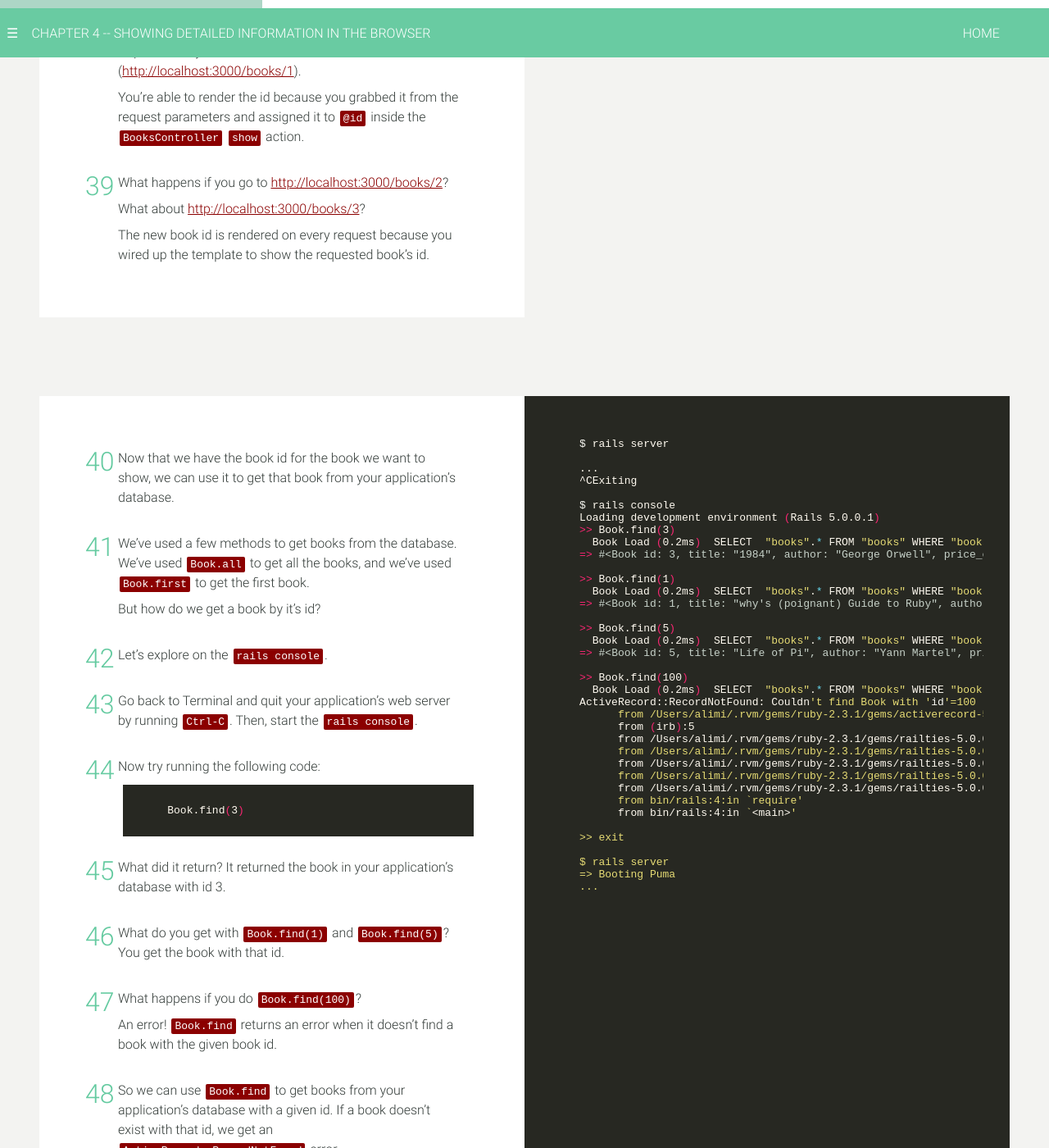
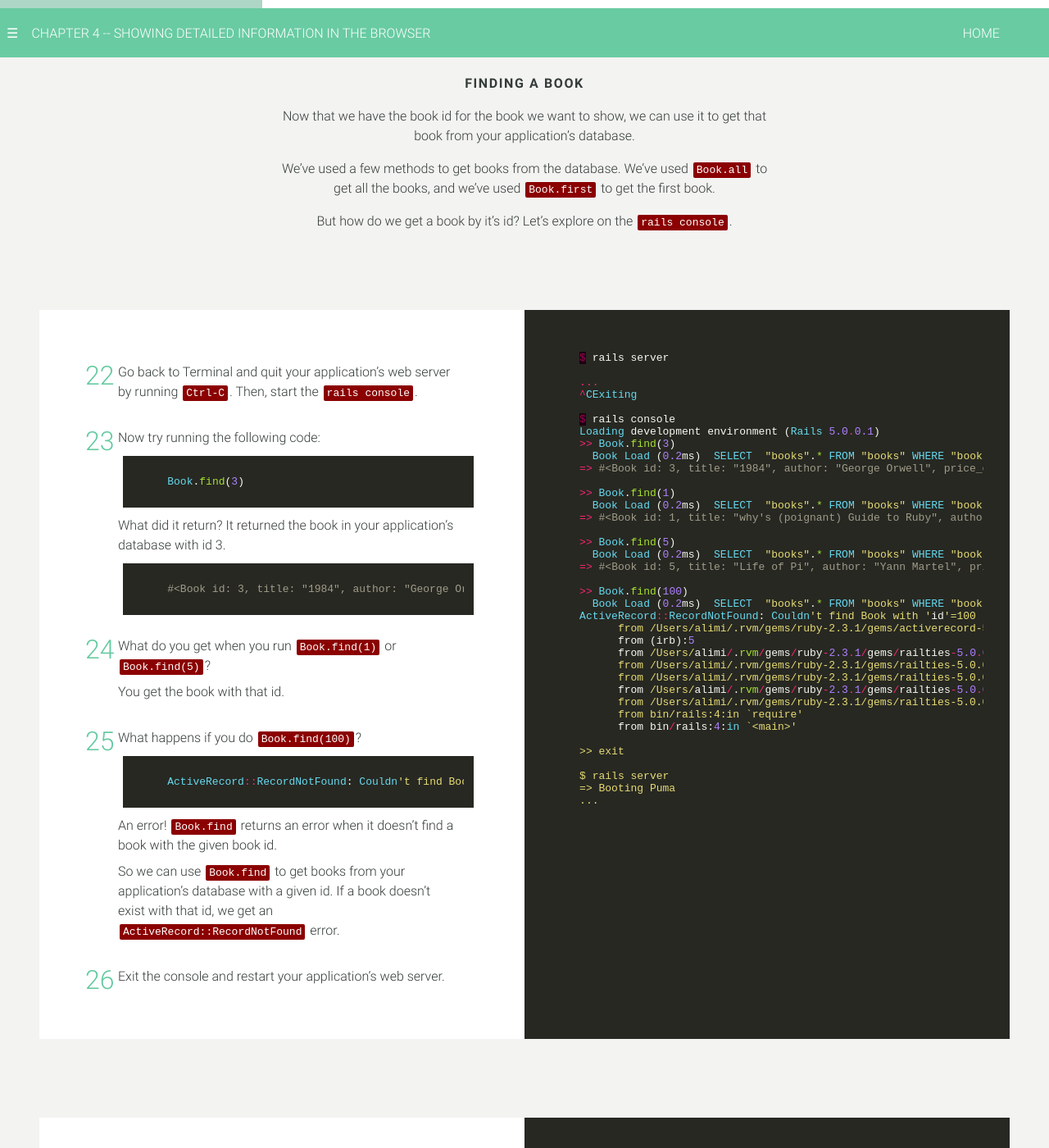
Before and after one commit to bmoreonrails/rails_tutorial, a Jekyll site: the page built from _chapters/chapter_04.md, in a window 1280 px wide and 1400 px high, scrolled down 7517 px. Shown: the whole window at 82% size. Built offline with Jekyll 4.4.1, drawn with Linux system fonts in a browser that asks for light colours; some of the changed text lies outside the part shown.

Commit message:
Update Chapter 4
  * Update copy and add a couple images

````diff
--- a/_chapters/chapter_04.md
+++ b/_chapters/chapter_04.md
@@ -17,15 +17,19 @@
 
 {% steps %}
 {% list %}
-  1.  Let's start by looking at your application's routes again.
+  Let's start by looking at your application's routes again.
 
   1.  Open Terminal and go to your `bookstore` directory.
 
   1.  Run `rake routes`.
 
-  1.  So far we've worked with the first row in the routes table. We used the `/books` path with the `BooksController` `index` action to list all your application's books.
+      So far we've worked with the first row in the routes table. We used the `/books` path with the `BooksController` `index` action to list all your application's books.
 
-  1.  Now that we want to show detailed book information we'll need to use a different route.
+      ```shell
+      books GET    /books(.:format)          books#index
+      ```
+
+      Now that we want to show detailed book information we'll need to use a different route.
 
       ```shell
       book GET    /books/:id(.:format)      books#show
@@ -53,17 +57,17 @@
 
 {% steps %}
 {% list %}
-  1.  In the `/books/:id` path, we can take advantage of `:id` to get a book by it's id.
+  In the `/books/:id` path, we can take advantage of `:id` to get a book by it's id.
 
-      What's that? You didn't know a book could have an id? Let's take a look.
+  What's that? You didn't know a book could have an id? Let's take a look.
 
   1.  Go back to Terminal and start `rails console`.
 
   1.  In the console, run `Book.first` to get the first book from your database.
 
-  1.  Take a look at the output. It might be hard to see, but at the beginning there's an id.
+      Take a look at the output. It might be hard to see, but at the beginning there's an id.
 
-      ```shell
+      ```ruby
       #<Book id: 1, title: "why's (poignant) Guide to Ruby", ... >
       ```
 
@@ -73,18 +77,18 @@
 
       Run `Book.second` and look at the output.
 
-      ```shell
+      ```ruby
       #<Book id: 2, title: "Oh, the Places You'll Go!", ... >
       ```
 
       The second book in your database has an id of ... 2!!!
 
-  1.  By default, every book you create will be given a unique id, and it will be given an id in sequential order.
+      By default, every book you create will be given a unique id, and it will be given an id in sequential order.
 
   1.  Exit the console.
 {% endlist %}
 
-{% highlight shell %}
+{% highlight ruby %}
   $ rails c
   Loading development environment (Rails 5.0.0.1)
   >> Book.first
@@ -101,17 +105,17 @@
 
 {% steps %}
 {% list %}
-  1.  How will the `/books/:id` path work in action?
+  How will the `/books/:id` path work in action?
 
   1.  Go back to Terminal and start your application's web server by running `rails server`.
 
   1.  `:id` can be replaced with specific ids. Since we know your first book's id is 1, we can go to `/books/1`.
 
-  1.  Open your browser and go to [http://localhost:3000/books/1](http://localhost:3000/books/1).
+      Open your browser and go to [http://localhost:3000/books/1](http://localhost:3000/books/1).
 
   1.  An unknown action error?! Why does that look familiar... 😉
 
-      You're trying to access the `BooksController` `show` action, but it doesn't exist. Let's make it.
+      You're trying to access the `BooksController` `show` action, but it doesn't exist. Let's make it!
 {% endlist %}
 
 {% highlight shell %}
@@ -151,7 +155,7 @@
 
   1.  Now you get a different error:
 
-      ```ruby
+      ```shell
       ActionController::UnknownFormat (BooksController#show is missing a template for this request format and variant.
       ```
 
@@ -174,7 +178,7 @@
 
 {% steps %}
 {% list %}
-  1.  Let's add the missing template.
+  Let's add the missing template.
 
   1.  Go back to Terminal and stop your application's web server by running `Ctrl-C`.
 
@@ -182,7 +186,7 @@
 
   1.  Restart your application's web server by running `rails server` and revisit [http://localhost:3000/books/1](http://localhost:3000/books/1).
 
-  1.  Yay! No errors!
+      Remember, a blank page means no errors. 😆
 
       Now that we have the `BooksController` `show` action rendering a template, we're ready to show a book's details.
 {% endlist %}
@@ -202,38 +206,38 @@
 {% endhighlight %}
 {% endsteps %}
 
-{% steps %}
-{% list %}
-  1.  Before you can show a book's details, you have to figure out *which* book's details to show. How can we figure out which book to show?
+{% aside %}
+### How do we know which book we're showing?
 
-  1.  When you visit [http://localhost:3000/books/1](http://localhost:3000/books/1), you send a request to your application's web server. Thanks to Rails routing, the book id (1) is included in that request.
+Before you can show a book's details, you have to figure out *which* book's details to show. How can we figure out which book to show?
 
-      ```shell
-      Started GET "/books/1" for ::1 at 2016-12-26 16:12:07 -0500
-      Processing by BooksController#show as HTML
-        Parameters: {"id"=>"1"}
-        Rendering books/show.html.erb within layouts/application
-        Rendered books/show.html.erb within layouts/application (0.3ms)
-      Completed 200 OK in 266ms (Views: 263.1ms | ActiveRecord: 0.0ms)
-      ```
+When you visit [http://localhost:3000/books/1](http://localhost:3000/books/1), you send a request to your application's web server. Thanks to Rails routing, the book id (1) is included in that request.
 
-      It's tucked in there, but the id is inside the parameters hash. See it? Try to find it in your server's output.
+```shell
+Started GET "/books/1" for ::1 at 2016-12-26 16:12:07 -0500
+Processing by BooksController#show as HTML
+  Parameters: {"id"=>"1"}
+  Rendering books/show.html.erb within layouts/application
+  Rendered books/show.html.erb within layouts/application (0.3ms)
+Completed 200 OK in 266ms (Views: 263.1ms | ActiveRecord: 0.0ms)
+```
 
-      ```shell
-      Parameters: {"id"=>"1"}
-      ```
+It's tucked in there, but the id is inside the parameters hash. See it? Try to find it in your server's output.
 
-  1.  Let's see how we can access the parameters hash in your `BooksController` `show` action.
-{% endlist %}
-{% endsteps %}
+```shell
+Parameters: {"id"=>"1"}
+```
+
+Let's see how we can access the parameters hash in your `BooksController` `show` method.
+{% endaside %}
 
 {% steps %}
 {% list %}
   1.  Open your text editor and go to `app/controllers/books_controller.rb`.
 
-  1.  In your controllers, request parameters are available as `params`.
+  1.  Request parameters are available in all your application's controllers as `params`.
 
-  1.  Inside the `show` method, add the following code:
+      Inside the `show` method, add the following code:
 
       ```ruby
       @id = params[:id]
@@ -255,7 +259,7 @@
 
 {% steps %}
 {% list %}
-  1.  By defining `@id` in the `BooksController` `show` method, it's available in the `BooksController` `show` template.
+  By defining `@id` in the `BooksController` `show` method, it's available in the `BooksController` `show` template.
 
   1.  Open `app/views/books/show.html.erb` in your text editor and add the following:
 
@@ -273,64 +277,75 @@
 
 {% steps %}
 {% list %}
-  1.  Now that the `BooksController` `show` template is wired up to render something, what do you expect to see if you visit [http://localhost:3000/books/1](http://localhost:3000/books/1)?
+  Now that the `BooksController` `show` template is wired up to render something, what do you expect to see if you visit [http://localhost:3000/books/1](http://localhost:3000/books/1)?
 
-      Do you have an idea? Let's verify it!
+  Do you have an idea? Let's verify it!
 
-  1.  Go to [http://localhost:3000/books/1](http://localhost:3000/books/1). What do you see??
+  1.  Go to [http://localhost:3000/books/1](http://localhost:3000/books/1).
+
+      What do you see?? Was it what you were expecting?
 {% endlist %}
 {% endsteps %}
 
 ![Browser showing "/books/1" with the request book's id]({{site.baseurl}}/assets/images/show_with_book_id.png){: .screenshot}
 
-{% steps %}
-{% list %}
-  1.  Did reality meet your expecations?
+{% aside %}
+Did reality meet your expecations?
 
-      The page renders "This book's id is 1." becuase you made a request from your browser with book id 1 ([http://localhost:3000/books/1](http://localhost:3000/books/1)).
+The page renders "This book's id is 1." becuase you made a request from your browser with book id 1 ([http://localhost:3000/books/1](http://localhost:3000/books/1)).
 
-      You're able to render the id because you grabbed it from the request parameters and assigned it to `@id` inside the `BooksController` `show` action.
+You're able to render the id because you grabbed it from the request parameters and assigned it to `@id` inside the `BooksController` `show` action.
 
-  1.  What happens if you go to [http://localhost:3000/books/2](http://localhost:3000/books/2)?
+What happens if you go to [http://localhost:3000/books/2](http://localhost:3000/books/2)?
 
-      What about [http://localhost:3000/books/3](http://localhost:3000/books/3)?
+What about [http://localhost:3000/books/3](http://localhost:3000/books/3)?
 
-      The new book id is rendered on every request because you wired up the template to show the requested book's id.
-{% endlist %}
-{% endsteps %}
+The new book id is rendered on every request because you wired up the template to show the requested book's id.
+{% endaside %}
+
+{% aside %}
+### Finding a Book
+
+Now that we have the book id for the book we want to show, we can use it to get that book from your application's database.
+
+We've used a few methods to get books from the database. We've used `Book.all` to get all the books, and we've used `Book.first` to get the first book.
+
+But how do we get a book by it's id? Let's explore on the `rails console`.
+{% endaside %}
 
 {% steps %}
 {% list %}
-  1.  Now that we have the book id for the book we want to show, we can use it to get that book from your application's database.
-
-  1.  We've used a few methods to get books from the database. We've used `Book.all` to get all the books, and we've used `Book.first` to get the first book.
-
-      But how do we get a book by it's id?
-
-  1.  Let's explore on the `rails console`.
-
   1.  Go back to Terminal and quit your application's web server by running `Ctrl-C`. Then, start the `rails console`.
 
   1.  Now try running the following code:
 
-      ```shell
+      ```ruby
       Book.find(3)
       ```
 
-  1.  What did it return? It returned the book in your application's database with id 3.
+      What did it return? It returned the book in your application's database with id 3.
 
-  1.  What do you get with `Book.find(1)` and `Book.find(5)`? You get the book with that id.
+      ```ruby
+      #<Book id: 3, title: "1984", author: "George Orwell", price_cents: 0, created_at: "2016-12-26 15:51:15", updated_at: "2016-12-26 15:51:15", quantity: 200>
+      ```
+
+  1.  What do you get when you run `Book.find(1)` or `Book.find(5)`?
+
+      You get the book with that id.
 
   1.  What happens if you do `Book.find(100)`?
 
+      ```ruby
+      ActiveRecord::RecordNotFound: Couldn't find Book with 'id'=100
+      ```
       An error! `Book.find` returns an error when it doesn't find a book with the given book id.
 
-  1.  So we can use `Book.find` to get books from your application's database with a given id. If a book doesn't exist with that id, we get an `ActiveRecord::RecordNotFound` error.
+      So we can use `Book.find` to get books from your application's database with a given id. If a book doesn't exist with that id, we get an `ActiveRecord::RecordNotFound` error.
 
   1.  Exit the console and restart your application's web server.
 {% endlist %}
 
-{% highlight shell %}
+{% highlight ruby %}
   $ rails server
 
   ...
@@ -373,13 +388,13 @@
 
 {% steps %}
 {% list %}
-  1.  Let's use our new knowledge of `Book.find` to get and show the requested book in the `BooksController` `show` action.
+  Let's use our new knowledge of `Book.find` to get and show the requested book in the `BooksController` `show` method.
 
   1.  In your text editor, open the `BooksController`.
 
   1.  We've already grabbed the requested book id and set it to `@id`. Let's use that to find the requested book.
 
-  1.  Add the following line to the end of the `show` method:
+      Add the following line to the end of the `show` method:
 
       ```ruby
       @book = Book.find(@id)
@@ -423,14 +438,18 @@
 {% endhighlight %}
 {% endsteps %}
 
+![Browser showing the first book's id and title]({{site.baseurl}}/assets/images/show_book_id_and_title.png){: .screenshot}
+
+{% aside %}
+Yay! You got the request book and showed *some* of its information.
+
+Unfortunately, it's kinda smashed together on the page.
+
+Let's use a definition list to clean it up.
+{% endaside %}
+
 {% steps %}
 {% list %}
-  1.  Yay! You got the request book and showed *some* of its information.
-
-      Unfortunately, it's kinda smashed together on the page.
-
-      Let's use a definition list to clean it up.
-
   1.  Open `app/views/books/show.html.erb` in your text editor and delete everything in the file.
 
       Yes, EVERYTHING.
@@ -449,7 +468,7 @@
       </dl>
       ```
 
-      This is an HTML [definition list](https://developer.mozilla.org/en-US/docs/Web/HTML/Element/dl) with a couple of terms: id and title. The terms are defined with values for the given book.
+      This is an HTML [definition list](https://developer.mozilla.org/en-US/docs/Web/HTML/Element/dl) with a couple of terms: "Id" and "Title". The terms are defined with values for the given book.
 
       Save your changes and go to [http://localhost:3000/books/1](http://localhost:3000/books/1) to see the results.
 {% endlist %}
@@ -521,18 +540,22 @@
 {% endhighlight %}
 {% endsteps %}
 
+{% aside %}
+### Price Cents?
+
+The books details look great, but doesn't "Price Cents" look kinda weird?
+
+Do you ever wonder how much something would cost in pennies? Really?! I thought I was the only one!
+
+For most people, it would be easier to see the book's price in dollars. Fortunately, Rails has our back.
+
+Rails provides a [`number_to_currency` method](http://api.rubyonrails.org/classes/ActionView/Helpers/NumberHelper.html#method-i-number_to_currency) that prints a number as currency.
+
+Let's see what happens when you use it.
+{% endaside %}
+
 {% steps %}
 {% list %}
-  1.  The books details look great, but doesn't "Price Cents" look kinda weird?
-
-      Do you ever wonder how much something would cost in pennies? Really?! I thought I was the only one!
-
-      For most people, it would be easier to see the book's price in dollars. Fortunately, Rails has our back.
-
-  1.  Rails provides a [`number_to_currency` method](http://api.rubyonrails.org/classes/ActionView/Helpers/NumberHelper.html#method-i-number_to_currency) that prints a number as currency.
-
-      Let's see what happens when you use it.
-
   1.  Reopen `app/views/books/show.html.erb` and change the "Price Cents" definition from
 
       ```erb
@@ -547,6 +570,7 @@
 
   1.  Save your changes and revist [http://localhost:3000/books/1](http://localhost:3000/books/1).
 {% endlist %}
+
 {% highlight erb linenos %}
   <dl>
     <dt>Id</dt>
@@ -569,16 +593,18 @@
 
 ![Browser showing "/books/1" with `number_to_currency(price_cents)`]({{site.baseurl}}/assets/images/pretty_price_show.png){: .screenshot}
 
+{% aside %}
+Looks great, right?!
+
+Except *why's (poignant) Guide to Ruby* doesn't cost $100.00. We set the book's `price_cents` to 100, and 100 cents is $1.00.
+
+`number_to_currency` formats a number as a dollar amount, but the number has to be in dollars.
+
+We need to first convert `price_cents` to dollars before we can really use `number_to_currency`.
+{% endaside %}
+
 {% steps %}
 {% list %}
-  1.  Looks great, right!
-
-      Except *why's (poignant) Guide to Ruby* doesn't cost $100.00. We set the books price_cents to 100, and 100 cents is $1.00.
-
-  1.  `number_to_currency` formats a number as a dollar amount, but the number has to be in dollars.
-
-      We need to first convert `price_cents` to dollars before we can really use `number_to_currency`.
-
   1.  Reopen `app/views/books/show.html.erb` and change the "Price Cents" definition from
 
       ```erb
@@ -591,9 +617,9 @@
       <dd><%= number_to_currency(@book.price_cents / 100.0) %></dd>
       ```
 
-  1.  To convert from cents to dollars, we can simply divide by 100.
+      To convert from cents to dollars, we can simply divide by 100.
 
-      (Actually we have to divide by 100.0 because [floating point math is fun](http://memecrunch.com/meme/ALWHK/if-you-use-floating-point-math/image.jpg))
+      (Actually we have to divide by 100.0 because [floating point math is fun]({{site.baseurl}}/assets/images/floating_point_math_bad_times.png))
 
       Then, the converted value is used by `number_to_currency`.
 
@@ -625,32 +651,36 @@
 ![Browser showing "/books/1" with a nicely formated price]({{site.baseurl}}/assets/images/but_its_in_cents_show.png){: .screenshot}
 
 {% aside %}
-  We're making really good progress! Anyone can visit your bookstore to see what books you have, and they can learn a little about those books.
+We're making really good progress! Anyone can visit your bookstore to see what books you have, and they can learn a little about those books.
 
-  I love that we can see what books you have and how much they cost, but what if I've never heard of one of your books before??
+I love that I can see what books you have and how much they cost, but what if I've never heard of one of your books before??
 
-  Let's add book descriptions to help give just a little more info about your books.
+Let's add book descriptions to help give just a little more info about your books.
+{% endaside %}
+
+{% aside %}
+### Adding descriptions to books
+
+We can add descriptions to books by adding a `description` column to the `books` table.
+
+Do you remember how we added columns to your application's database tables?
+
+We've done that through migrations. We created a migration to add the `books` table, and we changed that migration to add new columns.
+
+Now that you're bookstore application is coming along, we don't want to go back and edit past migrations. Editing past migrations can compromise the data you've worked so hard to collect!
+
+But how will we add the `description` column to the `books` table??
+
+A new migration!
 {% endaside %}
 
 {% steps %}
 {% list %}
-  1.  We can add descriptions to books by adding a `description` column to the `books` table.
-
-  1.  Do you remember how we added columns to your application's database tables?
-
-      We've done that through migrations. We created a migration to add the `books` table, and we changed that migration to add new columns.
-
-      Now that you're bookstore application is coming along, we don't want to go back and edit past migrations. Editing past migrations can compromise the data you've worked so hard to collect!
-
-      But how will we add the `description` column to the `books` table??
-
-      A new migration!
-
   1.  Go back to Terminal and stop your application's web server by running `Ctrl-C`.
 
   1.  Now, run `rails generate migration add_description_to_books`.
 
-      This creates a new timestamped migration file `db/migrate/CURRENT_TIMESTAMP_add_description_to_books.rb`.
+      This creates a new timestamped migration file `db/migrate/TIMESTAMP_add_description_to_books.rb`.
 {% endlist %}
 
 {% highlight shell %}
@@ -664,13 +694,13 @@
 {% list %}
   1.  Open your new migration in your text editor.
 
-  1.  Inside the change method, add the following line:
+  1.  Inside the `change` method, add the following line:
 
       ```ruby
       add_column :books, :description, :text
       ```
 
-  1.  With this change, we're setting up the migration to add a column to the `books` table. The new column will be named `description` and it will store any amount of `text`.
+      With this change, we're setting up the migration to add a column to the `books` table. The new column will be named `description` and it will store any amount of `text`.
 
   1.  Save your changes.
 {% endlist %}
@@ -686,7 +716,9 @@
 
 {% steps %}
 {% list %}
-  1.  <p>Now, go back to Terminal and run `rake db:migrate` to run your new migration against your application's database.</p>
+  1.  Now, go back to Terminal.
+
+      Run `rake db:migrate` to run your new migration against your application's database.
 {% endlist %}
 
 {% highlight shell %}
@@ -700,23 +732,27 @@
 
 {% steps %}
 {% list %}
-  1.  Let's take a look how this changes your application.
+  Let's take a look at how this changes your bookstore.
 
   1.  In Terminal, start `rails console`, get your first book and assign it to a variable called `my_first_book`.
 
-  1.  Does the book look different?
+      ```ruby
+      my_first_book = Book.first
+      ```
+
+      Does the book look different?
 
       At the end, you should see a nil description.
 
-      ```shell
-      => #<Book id: 1, title: "why's (poignant) Guide to Ruby", ..., description: nil>
+      ```ruby
+      #<Book id: 1, title: "why's (poignant) Guide to Ruby", ..., description: nil>
       ```
 
       `description` is nil because you just added it.
 
   1.  You can give `my_first_book` a description by running
 
-      ```shell
+      ```ruby
       my_first_book.update(description: "YOUR INSPIRING DESCRIPTION")
       ```
 
@@ -731,7 +767,7 @@
   1.  When you're done, exit the `rails console` and restart your application's web server by running `rails server`.
 {% endlist %}
 
-{% highlight shell %}
+{% highlight ruby %}
   $ rails console
   Loading development environment (Rails 5.0.0.1)
 
@@ -756,13 +792,18 @@
 {% list %}
   1.  Now that your books have descriptions, you can share them with the WORLD!
 
-  1.  Reopen `app/views/books/show.html.erb` and add the book's description to the end of the definition list.
+      Reopen `app/views/books/show.html.erb` and add the book's description to the end of the definition list.
 {% endlist %}
 {% endsteps %}
 
 {% steps %}
 {% list %}
-  1.  What did you come up with? Here's the complete template.
+  1.  What did you come up with? You should've added the following lines:
+
+      ```erb
+      <dt>Description</dt>
+      <dd><%= @book.description %></dd>
+      ```
 
   1.  Save your changes and view your beautiful descriptions in your browser.
 {% endlist %}
@@ -792,23 +833,23 @@
 
 ![Browser showing "/books/1" with a lovely description of "why's (poignant) Guide to Ruby"]({{site.baseurl}}/assets/images/describing_in_show.png){: .screenshot}
 
-{% steps %}
-{% list %}
-  1.  Now you have a lovely books index and lots of individual book views, but there is no relationship between the two. Let's link them!
+{% aside %}
+### Links!
 
-  1.  Since you have a books index with a little bit of book information and book views lots of specific information, it makes sense to link from the books index to specific book pages.
+Now you have a lovely books index and lots of individual book views, but there is no relationship between the two. Let's link them!
 
-      A visitor to your bookstore viewing a book could click on it to get more detailed information.
+Since you have a books index with a little bit of book information and book views lots of specific information, it makes sense to link from the books index to specific book pages.
 
-      We'll update the index so book titles link to their book's page.
-{% endlist %}
-{% endsteps %}
+If a visitor to your bookstore is really excited to see a book on the index, they could click on that book to get more detailed information about it.
+
+We'll update the index so book titles link to their book's page.
+{% endaside %}
 
 {% steps %}
 {% list %}
-  1.  In HTML, you add links using anchor elements (`<a>` tags). Anchor elements link to other pages by their `href` attribute.
+  In HTML, you add links using anchor elements (`<a>` tags). Anchor elements link to other pages by their `href` attribute.
 
-      Fortunately, Rails gives us a convience method to abstract away some of that work.
+  Fortunately, Rails gives us a convience method to abstract away some of that work.
 
   1.  In your text editor, open `app/views/books/index.html.erb`.
 
````
Also changed, not shown: assets/images/floating_point_math_bad_times.png (added), assets/images/show_book_id_and_title.png (added).
